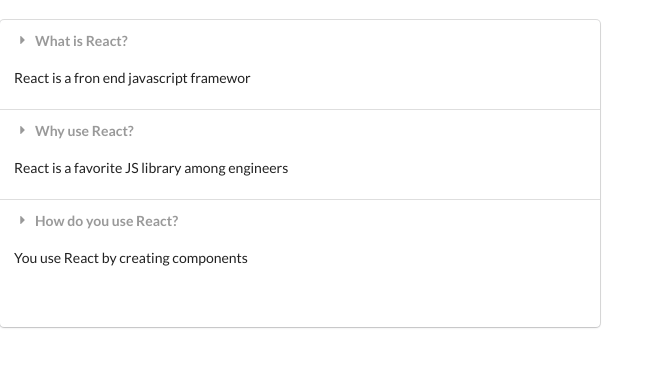
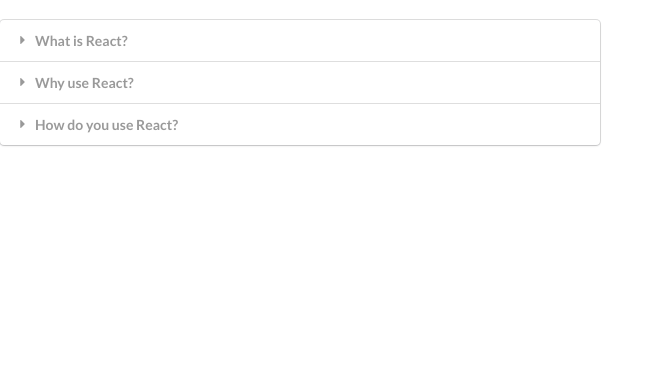
Before and after one commit to o0p/react-widgets, a React (Create React App) app: page / in a window 1280 px wide. Shown: the top 366 px of the page, without its empty margins (0-664 px from the left). Built offline with nearby package versions, Linux system fonts and the light colour scheme.

Commit message:
Add active state for accordion

```diff
--- a/src/components/Accordion.js
+++ b/src/components/Accordion.js
@@ -2,29 +2,27 @@ import React, { useState } from 'react';
 
 const Accordion = ({ items }) => {
   const [activeIndex, setActiveIndex] = useState(null);
+
   const onTitleClick = (index) => {
     setActiveIndex(index);
   };
 
-  const renderedItems = items.map((item) => {
+  const renderedItems = items.map((item, index) => {
+    const active = index === activeIndex ? 'active' : '';
+
     return (
       <React.Fragment key={item.title}>
-        <div className="title actibe">
+        <div className={`title ${active}`} onClick={() => onTitleClick(index)}>
           <i className="dropdown icon"></i>
           {item.title}
         </div>
-        <div className="content active">
+        <div className={`content ${active}`}>
           <p>{item.content}</p>
         </div>
       </React.Fragment>
     );
   });
-  return (
-    <div className="ui styled accordion">
-      {renderedItems}
-      <h1>{activeIndex}</h1>
-    </div>
-  );
+  return <div className="ui styled accordion">{renderedItems}</div>;
 };
 
 export default Accordion;
```
